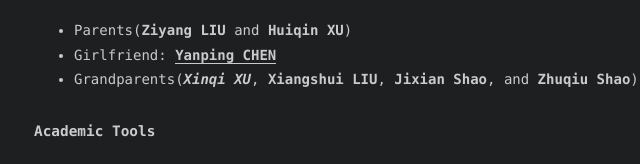
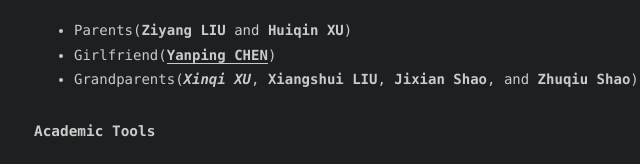
Before and after one commit to Jyonn/jyonn.github.io, a plain HTML site: page resume/index.html in a window 1280 px wide. Shown: the part 6314-6478 px from the top of the page, 254-894 px from the left. Drawn offline with nearby package versions, Linux system fonts and the light colour scheme; a web font is replaced by a local one.

Commit message:
Site updated: 2023-01-27 16:17:04

```diff
--- a/resume/index.html
+++ b/resume/index.html
@@ -16,7 +16,7 @@
 <meta property="og:image" content="https://s.6-79.cn/mtU9Rw">
 <meta property="og:image" content="https://s.6-79.cn/RrpEnF">
 <meta property="article:published_time" content="2023-01-04T05:27:19.000Z">
-<meta property="article:modified_time" content="2023-01-27T08:15:22.741Z">
+<meta property="article:modified_time" content="2023-01-27T08:16:57.799Z">
 <meta property="article:author" content="Jyonn LIU">
 <meta property="article:tag" content="Recommender System">
 <meta name="twitter:card" content="summary">
@@ -229,7 +229,7 @@ div.avatar:hover {
 </ul>
 <h4 id="Family"><a href="#Family" class="headerlink" title="Family"></a>Family</h4><ul>
 <li>Parents(<strong>Ziyang LIU</strong> and <strong>Huiqin XU</strong>)</li>
-<li>Girlfriend: <a target="_blank" rel="noopener" href="https://rizya.jyonn.space/"><strong>Yanping CHEN</strong></a></li>
+<li>Girlfriend(<a target="_blank" rel="noopener" href="https://rizya.jyonn.space/"><strong>Yanping CHEN</strong></a>)</li>
 <li>Grandparents(<strong><em>Xinqi XU</em></strong>, <strong>Xiangshui LIU</strong>, <strong>Jixian Shao</strong>, and <strong>Zhuqiu Shao</strong>)</li>
 </ul>
 <h4 id="Academic-Tools"><a href="#Academic-Tools" class="headerlink" title="Academic Tools"></a>Academic Tools</h4><ul>
```
